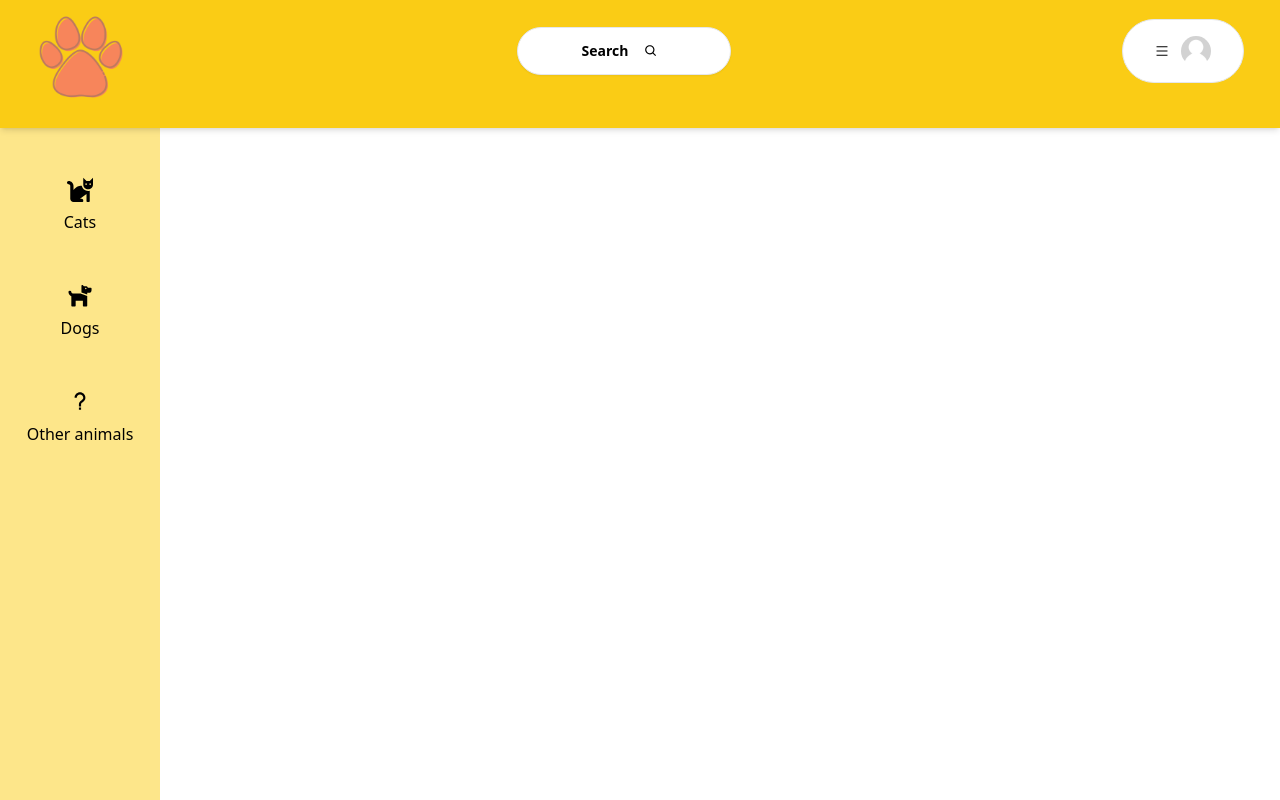
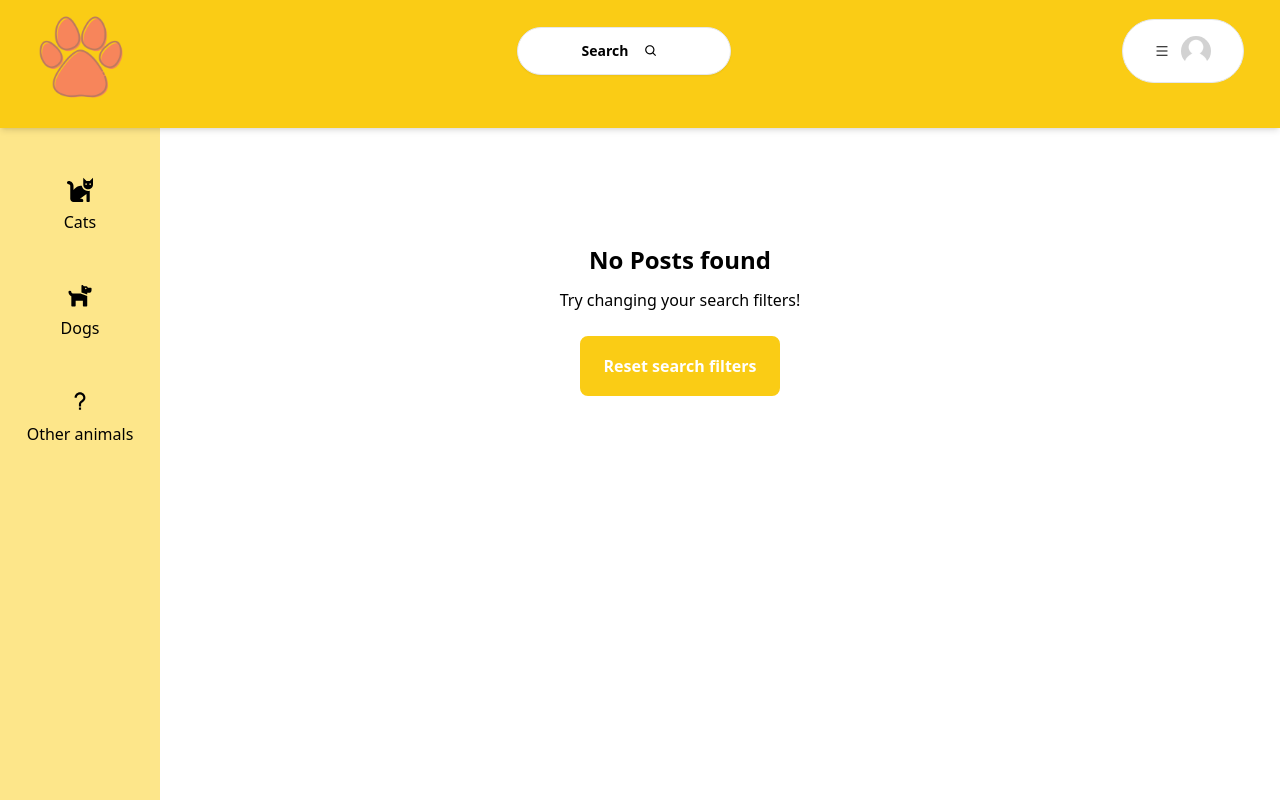
Before and after one commit to JasonMac123/Animal-Pals, a Next.js app: page / in a window 1280 px wide. Built offline with nearby package versions, Linux system fonts and the light colour scheme; no server answers.

Commit message:
Adds styling for empty posts and redirects to mainpage

```diff
--- a/app/components/NoListings.tsx
+++ b/app/components/NoListings.tsx
@@ -1,12 +1,21 @@
+"use client";
+
 import Heading from "./Heading";
+import Button from "./Button";
+import { useRouter } from "next/navigation";
 
 const NoListings = () => {
+  const router = useRouter();
+
   return (
-    <div>
+    <div className="h-[80vh] flex flex-col gap-2 justify-center items-center ml-20">
       <Heading
         title="No Posts found"
         subtitle="Try changing your search filters!"
       />
+      <div className="mt-4 w-1/6">
+        <Button label="Reset search filters" onClick={() => router.push("/")} />
+      </div>
     </div>
   );
 };
--- a/app/layout.tsx
+++ b/app/layout.tsx
@@ -32,9 +32,7 @@ export default async function RootLayout({
         <Client>
           <CategoryBar />
         </Client>
-        <div className="">
-
-        </div>
+        <div>{children}</div>
       </body>
     </html>
   );
```
